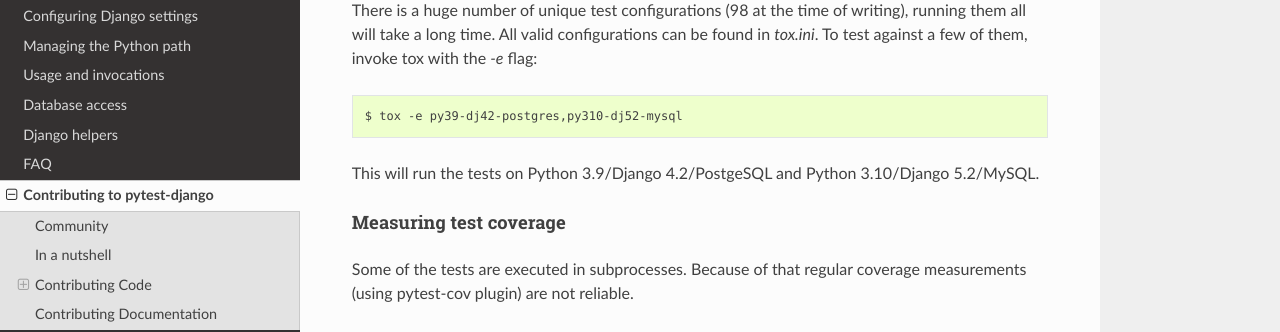
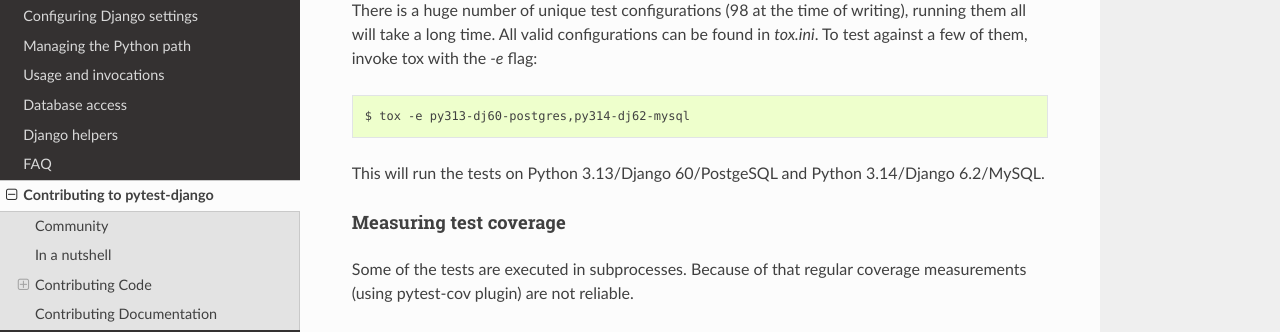
Before and after one commit to pytest-dev/pytest-django, a Sphinx documentation site: the page built from docs/contributing.rst, in a window 1280 px wide and 900 px high, scrolled down 2536 px. Shown: the part 151-483 px from the top of the window. Built offline with Sphinx 7.4.7 and the Read the Docs theme 3.1.0, drawn with Linux system fonts in a browser that asks for light colours.

Commit message:
Updates the django supported versions (#1289)

```diff
--- a/README.rst
+++ b/README.rst
@@ -32,7 +32,7 @@
   <https://pytest-django.readthedocs.io/en/latest/contributing.html>`_
 * Version compatibility:
 
-  * Django: 4.2, 5.1, 5.2, 6.0 and latest main branch (compatible at the time
+  * Django: 5.2, 6.0 and latest main branch (compatible at the time
     of each release)
   * Python: CPython>=3.10 or PyPy 3
   * pytest: >=7.0
--- a/docs/contributing.rst
+++ b/docs/contributing.rst
@@ -140,10 +140,10 @@
 be found in `tox.ini`. To test against a few of them, invoke tox with the `-e`
 flag::
 
-    $ tox -e py39-dj42-postgres,py310-dj52-mysql
+    $ tox -e py313-dj60-postgres,py314-dj62-mysql
 
-This will run the tests on Python 3.9/Django 4.2/PostgeSQL and Python
-3.10/Django 5.2/MySQL.
+This will run the tests on Python 3.13/Django 60/PostgeSQL and Python
+3.14/Django 6.2/MySQL.
 
 
 Measuring test coverage
```
